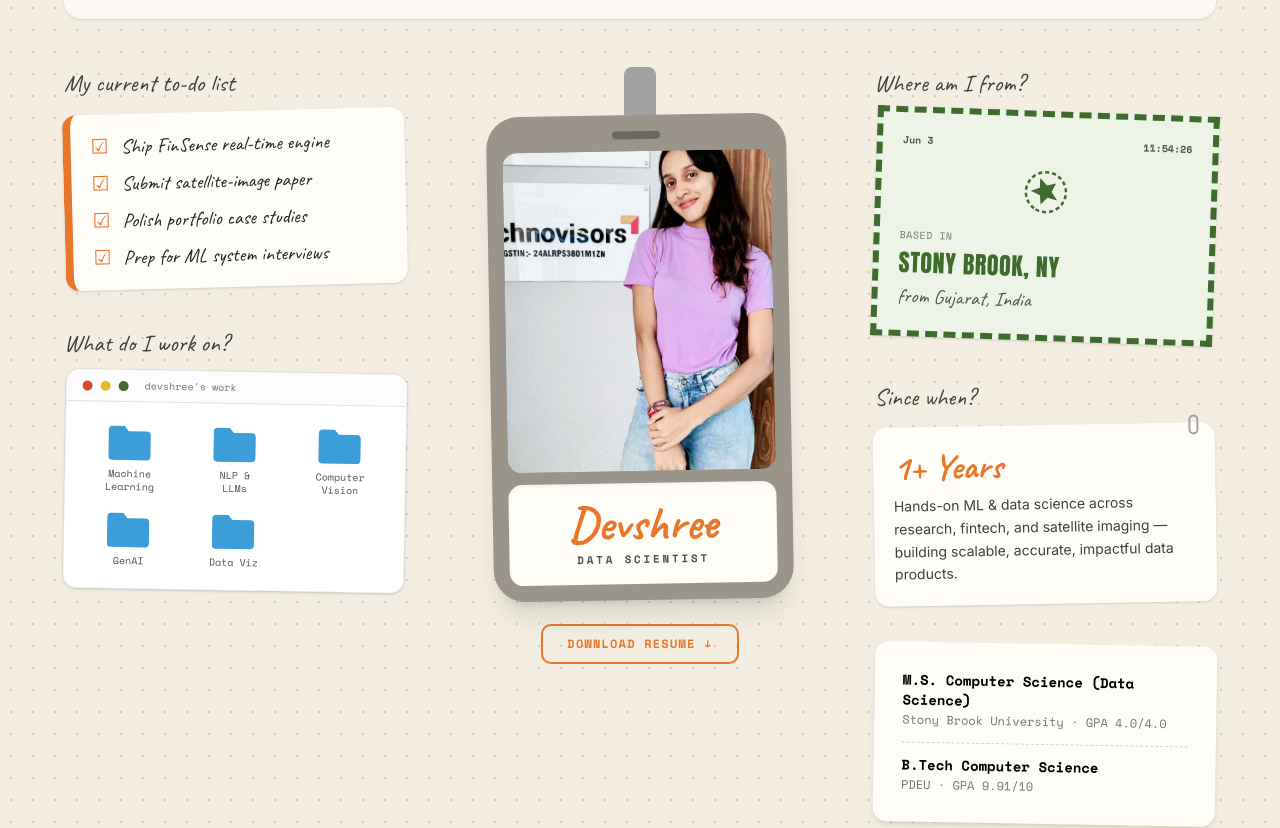
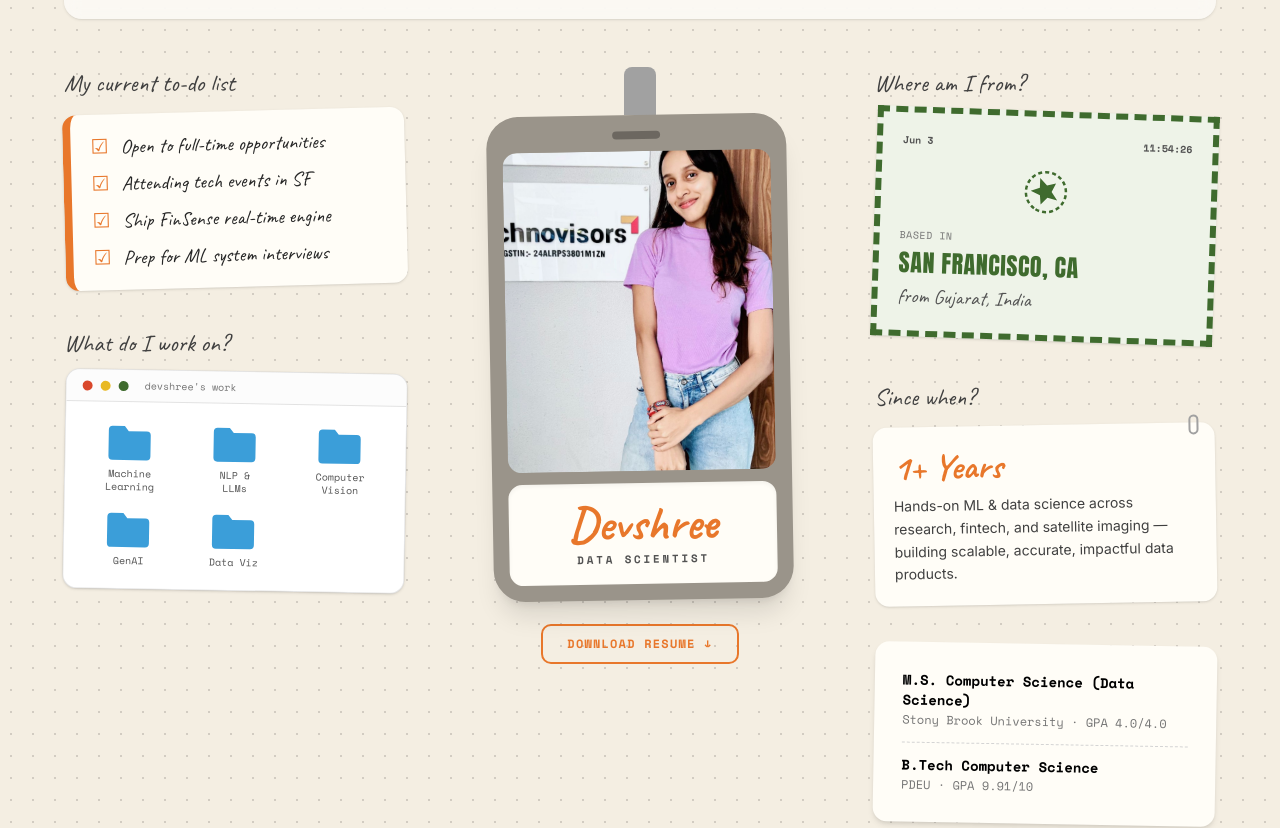
Before and after one commit to 1216-dev/Devshree_Portfolio_Website, a Next.js app: page / in a window 1280 px wide. Shown: the part 1248-2076 px from the top of the page. Built offline with nearby package versions, Linux system fonts and the light colour scheme; a web font is replaced by a local one.

Commit message:
Update location to San Francisco and add full-time status

```diff
--- a/components/about-page.tsx
+++ b/components/about-page.tsx
@@ -4,9 +4,9 @@ import Image from 'next/image'
 import { motion } from 'framer-motion'
 
 const TODOS = [
+  'Open to full-time opportunities',
+  'Attending tech events in SF',
   'Ship FinSense real-time engine',
-  'Submit satellite-image paper',
-  'Polish portfolio case studies',
   'Prep for ML system interviews',
 ]
 
@@ -235,7 +235,7 @@ export function AboutPage() {
               </motion.div>
               <p className="font-mono text-[10px] text-neutral-500 uppercase tracking-wider">based in</p>
               <p className="font-display text-2xl tracking-wide text-[#3f6b2e] mt-1">
-                STONY BROOK, NY
+                SAN FRANCISCO, CA
               </p>
               <p className="mt-1 font-script text-xl text-neutral-600">
                 from Gujarat, India
--- a/components/contact-page.tsx
+++ b/components/contact-page.tsx
@@ -44,7 +44,7 @@ function RansomWord({ word, start = 0 }: { word: string; start?: number }) {
 const CONTACTS = [
   { label: 'Email', value: 'devshreehjadeja@gmail.com', href: 'mailto:devshreehjadeja@gmail.com' },
   { label: 'Phone', value: '+1 934-221-7600', href: 'tel:+19342217600' },
-  { label: 'Location', value: 'Stony Brook, NY', href: undefined },
+  { label: 'Location', value: 'San Francisco, CA', href: undefined },
 ]
 
 export function ContactPage() {
@@ -68,9 +68,8 @@ export function ContactPage() {
               recommendation engines.
             </p>
             <p className="mt-6 text-base leading-relaxed text-white/80">
-              Ready to turn your messy data into clear decisions? Whether
-              it&apos;s an ML model, a research problem, or a product that needs
-              real insight — let&apos;s build it, fast and accurate.
+              I am currently based in San Francisco, actively attending tech events, and open to full-time opportunities.
+              Whether it&apos;s an ML model, a research problem, or a product that needs real insight — let&apos;s build it, fast and accurate.
             </p>
           </motion.div>
 
```
